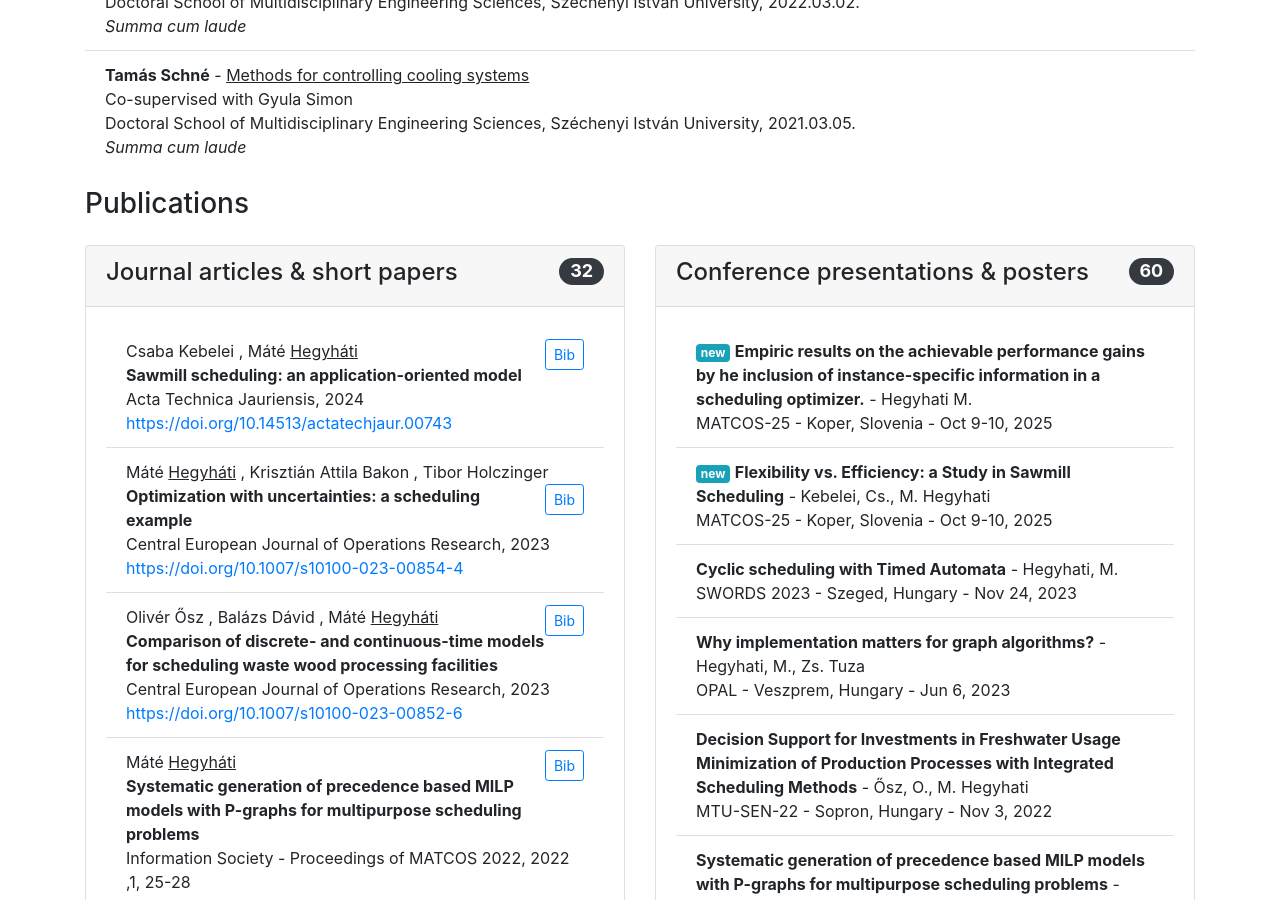
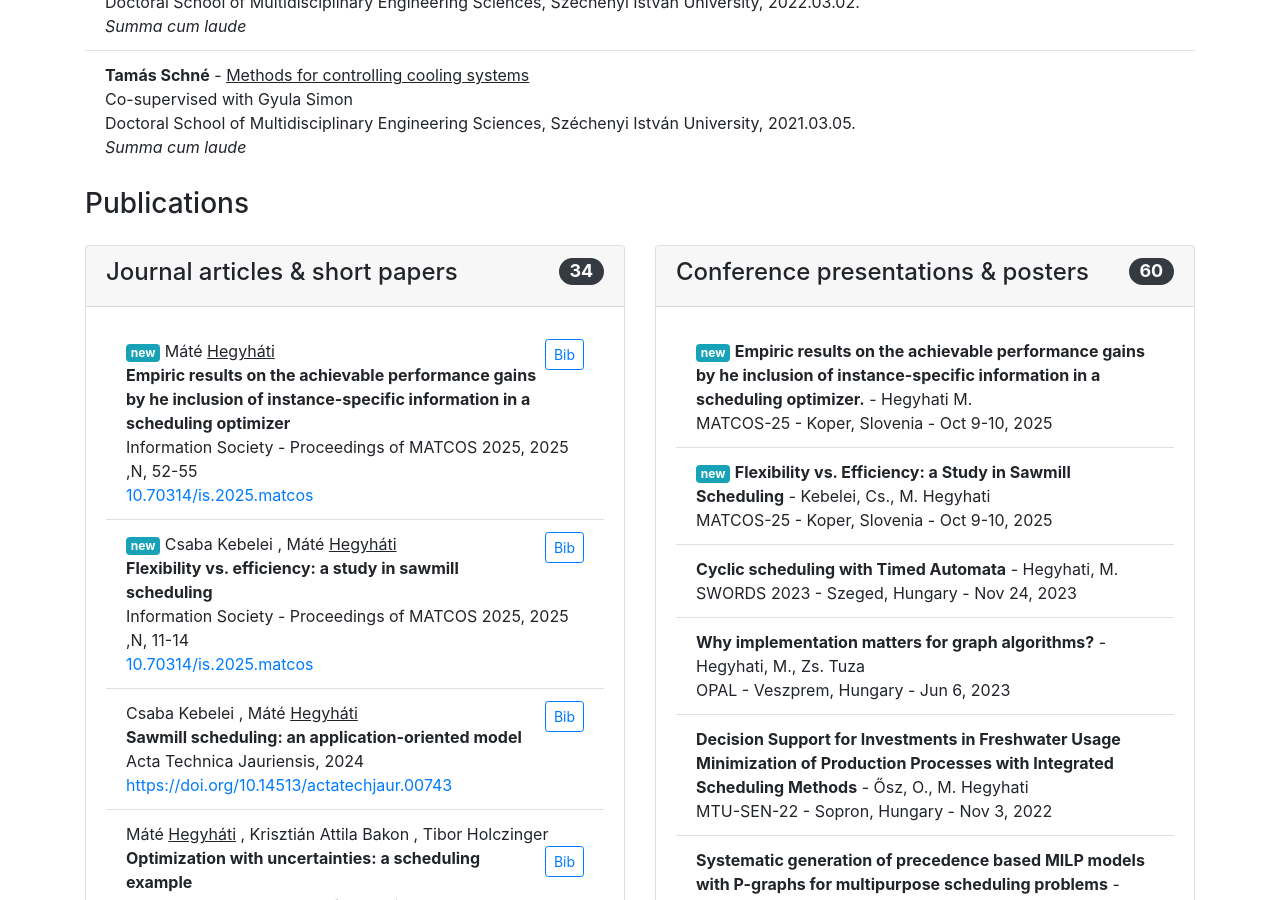
Before and after one commit to hegyhati/hegyhati.github.io, a Jekyll site: the page built from publications.html, in a window 1280 px wide and 900 px high, scrolled down 478 px. Built offline with Jekyll 4.4.1, drawn with Linux system fonts in a browser that asks for light colours; nearby versions of some CDN libraries.

Commit message:
Update citations + MATCOS 2025 proceedings

```diff
--- a/_data/articles.yaml
+++ b/_data/articles.yaml
@@ -1,6 +1,38 @@
+- id: Hegyhati2025
+  type: inproceedings
+  title: Empiric results on the achievable performance gains by he inclusion of instance-specific information in a scheduling optimizer
+  author:
+    - family: Hegyháti
+      given: Máté
+  journal: Information Society - Proceedings of MATCOS 2025
+  year: "2025"
+  volume: "N"
+  pages: 52-55
+  ISBN: "978-961-264-332-4"
+  ISSN: "2630-371X"
+  doi: "10.70314/is.2025.matcos"
+  url: "https://matcos.iam.upr.si/en/resources/files//published-material/is2025volume-n.pdf"
+
+- id: Kebelei2025
+  type: inproceedings
+  title: 'Flexibility vs. efficiency: a study in sawmill scheduling'
+  author:
+    - family: Kebelei
+      given: Csaba
+    - family: Hegyháti
+      given: Máté
+  journal: Information Society - Proceedings of MATCOS 2025
+  year: "2025"
+  volume: "N"
+  pages: 11-14
+  ISBN: "978-961-264-332-4"
+  ISSN: "2630-371X"
+  doi: "10.70314/is.2025.matcos"
+  url: "https://matcos.iam.upr.si/en/resources/files//published-material/is2025volume-n.pdf"
+
 - id: Kebelei2024
   type: article
-  title: "Sawmill scheduling: an application-oriented model "
+  title: "Sawmill scheduling: an application-oriented model"
   author:
     - family: Kebelei
       given: Csaba
@@ -12,6 +44,8 @@
   ISSN: "2064-5228"
   url: "https://acta.sze.hu/index.php/acta/article/view/743"
   doi: https://doi.org/10.14513/actatechjaur.00743
+  citations-self:
+   - "Kebelei, Cs. & M. Hegyhati, Flexibility vs. efficiency: a study in sawmill scheduling, Information Society - Proceedings of MATCOS 2025, Volume N, pp. 11-14, 2025, 10.70314/is.2025.matcos"
   citations-independent:
    - "Da Col, Giacomo & Fleiss, Philipp & Tarzariol, Alice & Teppan, Erich & Wiegelmann, Elena. (2025). A Declarative Approach to Tackle Sawmill Production Scheduling with Answer Set Programming. 10.1007/978-3-031-90341-0_23."
 - id: Hegyhati2023
@@ -323,8 +357,9 @@
   journal: "Proceedings GOL'2018: The 4th IEEE International Conference On Logistics Operations Management"
   year: "2018"
   pages: 430 – 436
-  citations:
+  citations-independent:
     - 'Erik D. van der Kuil: A Data Integration Design Approach for the Planning Process of a Public Transport Operator. Master thesis at University of Twente,  17th of December, 2020. http://essay.utwente.nl/85348/1/vanderKuil_MA_EEMCS.pdf'
+    - 'Ge, Huilin & Li, Meng & Wen, Guanghui & Lu, Yu. (2026). Safety-assured decision support for ASV navigation via hybrid graph planning and timed automata verification. Expert Systems with Applications. 312. 131367. 10.1016/j.eswa.2026.131367.'
 - id: Hegyhati2014
   type: article
   title: Scheduling of Automated Wet-Etch Stations
@@ -554,6 +589,7 @@
     - 'Hegyhati, M., T. Holczinger, A. Szoldatics, F. Friedler, Combinatorial Approach to Address Batch Scheduling Problems with Limited Storage Time Chemical Engineering Transactions, Chemical Engineering Transactions, 25, 495-500 (2011).'
     - 'Hegyhati, M., F. Friedler, Combinatorial Algorithms of the S-Graph Framework for Batch Scheduling, Industrial & Engineering Chemistry Research, 50 (9), 5169-5174 (2011).'
   citations-independent:
+    - 'Bharucha, Aadil & Misra, Shamik & Gudi, Ravindra. (2026). Maximal Flow Unit Network: Superstructure-Based Integration of Batch Scheduling and Sustainable Water Network Design. Industrial & Engineering Chemistry Research. 10.1021/acs.iecr.5c03406.'
     - 'Bakon, Krisztián & Holczinger, Tibor. (2024). S-Graph-Based Reactive Scheduling with Unexpected Arrivals of New Orders. Machines. 12. 446. 10.3390/machines12070446.'
     - 'Beck, Anton & Knöttner, Sophie & Unterluggauer, Julian. (2022). An Integrated Optimization Model for Industrial Energy System Retrofit with Process Scheduling, Heat Recovery, and Energy Supply System Synthesis. Processes. 10. 10.3390/pr10030572.'
     - 'Szili L., Frits M., Bertok B., 2021, Accelerating the Search for Optimal Solution of Integrated Process-Network Synthesis and Scheduling, Chemical Engineering Transactions, 88, 1189-1194 DOI:10.3303/CET2188198'
```
